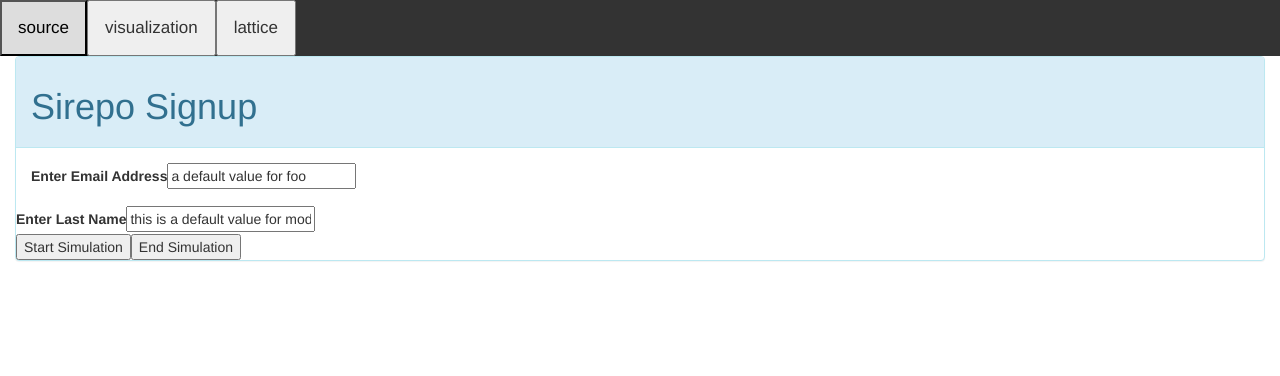
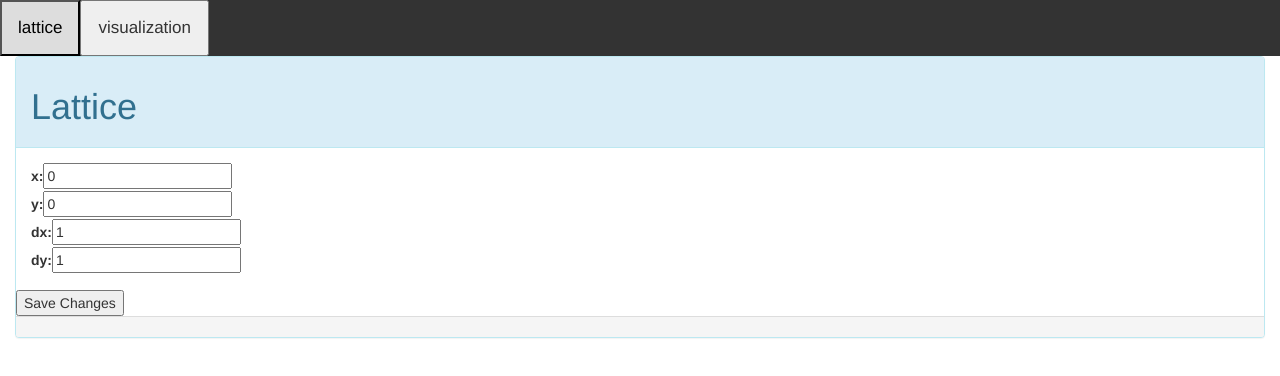
Before and after one commit to radiasoft/reactapp, a plain HTML site: page index.html in a window 1280 px wide. Both pictures are taken after a click on the button "lattice". Drawn offline with nearby package versions, Linux system fonts and the light colour scheme.

Commit message:
schema populate vis + sep tabs for vis and lattice

```diff
--- a/app.css
+++ b/app.css
@@ -15,6 +15,14 @@
 .topnav button.active {
   background-color: #04AA6D;
   color: white;
+}
+
+.hide {
+  display: none;
+}
+
+.show {
+  display: block;
 }
 
 .topnav button:hover {
--- a/app.js
+++ b/app.js
@@ -3,69 +3,115 @@
 class App extends SRComponentBase {
     constructor(props) {
         super(props);
-        this.handleSSNClick = this.handleSSNClick.bind(this)
         this.APP_SCHEMA = {
             header: [
-                'source',
+                'lattice',
                 'visualization',
-                'lattice'
             ],
             model: {
-                modelA: {
-                    foo: ['Enter Email Address', 'String', '']
+                lattice: {
+                    x: ['x: ', 'Number', ''],
+                    y: ['y: ', 'Number', ''],
+                    dx: ['dx: ', 'Number', ''],
+                    dy: ['dy: ', 'Number', ''],
                 },
-                modelB: {
-                    foo: ['Enter Last Name', 'String', '']
+                visualization: {
+                    useTwiss: ['Use twiss: ', 'Boolean', false]
                 },
             },
             view: {
-                modelA: {
-                    title: 'Sirepo Signup',
+                lattice: {
+                    title: 'Lattice',
                     basic: [
-                        'foo',
+                        'x',
+                        'y',
+                        'dx',
+                        'dy',
                     ]
                 },
-                modelB: {
-                    title: 'Model B',
+                visualization: {
+                    title: 'Visualization',
                     basic: [
-                        'foo',
+                        'useTwiss'
                     ]
                 }
             },
         }
         this.APP_STATE = {
             model: {
-                modelA: {
-                    foo: 'a default value for foo'
+                lattice: {
+                    x: 0,
+                    y: 0,
+                    dx: 1,
+                    dy: 1,
                 },
-                modelB: {
-                    foo: 'this is a default value for modelB'
-                }
+                visualization: {
+                    useTwiss: false
+                },
+                simState: {
+                    running: false,
+                },
             }
         };
-
-
     }
 
 
-    handleSSNClick =  () => {
+
+    startSim =  () => {
         console.log('Changing default SSN');
-        this.APP_STATE.model.modelA.foo = 'New SSN val';
-
         console.log('updated model:', this.APP_STATE.model)
         this.render()
     }
 
     render() {
         return this.app(
-                this.panel('modelA', {
+
+                this.header([
+                        this.APP_SCHEMA.header.map(
+                            (t) => this.button({text: t, props: {
+                                onClick: () => {
+                                    console.log('header elems: ', this.APP_SCHEMA.header);
+                                    this.APP_SCHEMA.header.forEach((e) => {
+                                        if (e == t) {
+                                            // TODO (gurhar1133): use something other than doc.getElementByID??
+                                            document.getElementById(e).classList.replace('hide','show');
+                                            console.log(document.getElementById(e));
+                                        } else {
+                                            document.getElementById(e).classList.replace('show','hide');
+                                            console.log(document.getElementById(e));
+                                        }
+                                    })
+                                }
+                            }
+                        })
+                    )]),
+
+                this.div({
+                    props: {className: 'show', id: 'lattice'},
                         children: [
-                        this.editorField('modelB', 'foo'),
+                            this.panel('lattice', {
+                                children: [
+                                    this.button({
+                                        text:'Save Changes'}),
+                                ]
+                            }),
+                        ]
+                    }
+                ),
+
+                this.div({
+                    props: {className: 'hide', id: 'visualization'},
+                        children: [
+                            this.panel('visualization', {
+                                children: [
                                     React.createElement(
                                         'button',
-                            {onClick: () => {
+                                        {
+                                            onClick: () => {
                                                 console.log('Starting Simualation');
                                                 ReactDOM.render(this.spinner(), document.getElementById('spinnerDiv'));
+                                                this.APP_STATE.model.simState.running = true;
+                                                console.log('THIS:', this)
                                             }
                                         },
                                         'Start Simulation'
@@ -75,15 +121,21 @@
                                             onClick: ()=> {
                                                 console.log('Ending Simulation');
                                                 ReactDOM.render('Simulation Cancelled', document.getElementById('spinnerDiv'));
+                                                this.APP_STATE.model.simState.running = false;
+                                                console.log('THIS:', this)
                                             }
                                         }, text:'End Simulation'}),
                                     this.div({
                                         props: {id: 'spinnerDiv'}
                                     })
                                 ]
-                }),
+                            })
+                        ]
+                    }
 
-            );
+
+
+            ));
     }
 }
 
--- a/sirepo-components.js
+++ b/sirepo-components.js
@@ -21,13 +21,22 @@
     return elem;
 }
 
+function editorType(val) {
+    if (typeof(val) == 'number') {
+        return 'number';
+    } else if (typeof(val) == 'boolean') {
+        return 'checkbox';
+    } else {
+        return 'text';
+    }
+ }
+
 export class SRComponentBase {
 
     app(...components) {
         console.log('react is ', React)
         return this.div({
             children: [
-                this.header(),
                 ...components
             ]
         });
@@ -56,18 +65,16 @@
         })
     }
 
-    header() {
+    header(children={}) {
         return this.div({
             props: {className: 'topnav'},
-            children: this.APP_SCHEMA.header.map(
-                (t) => this.button({text: t})
-            )
+            children: children,
         });
     }
 
     panel(modelKey, children={}) {
         return this.div({
-            props: {className: 'col-sm-12', id: 'panel'},
+            props: {className: 'col-sm-12'},
             children: [
                 this.div({
                     props: {className: 'panel panel-info'},
@@ -75,6 +82,7 @@
                         this.panelHeader(modelKey),
                         this.panelBody(modelKey),
                         this.div(children),
+                        this.footer(),
                     ]
                 })
             ]
@@ -95,10 +103,11 @@
     }
 
     editorValue(modelKey, fieldName) {
+        console.log('val:', this.APP_STATE.model[modelKey][fieldName]);
         return e({
             type: 'input',
             props: {
-                type: 'text',
+                type: editorType(this.APP_STATE.model[modelKey][fieldName]),
                 onChange: (event) => {
                     this.APP_STATE.model[modelKey][fieldName] = event.target.value;
                 },
@@ -161,4 +170,42 @@
             ), '   Running Simulation...']
         })
     }
+
+    footer() {
+        return this.div({
+            props: {
+                className: 'panel-footer'
+            },
+        })
+    }
+
+    input(id){
+        return e({
+            type: 'input',
+            props: {
+                type: 'checkbox',
+                id: id
+            },
+        });
+    }
+
+    label(text, id){
+        return e({
+            type: 'label',
+            props: {
+                for: id,
+            },
+            children: text,
+        });
+    }
+
+    checkBox(text, id){
+        return this.div( {
+            children: [
+                this.label(text, id),
+                this.input(id),
+                ]
+            }
+        )
+    }
 }
```
Lines whose indentation alone changed are shown as unchanged.
